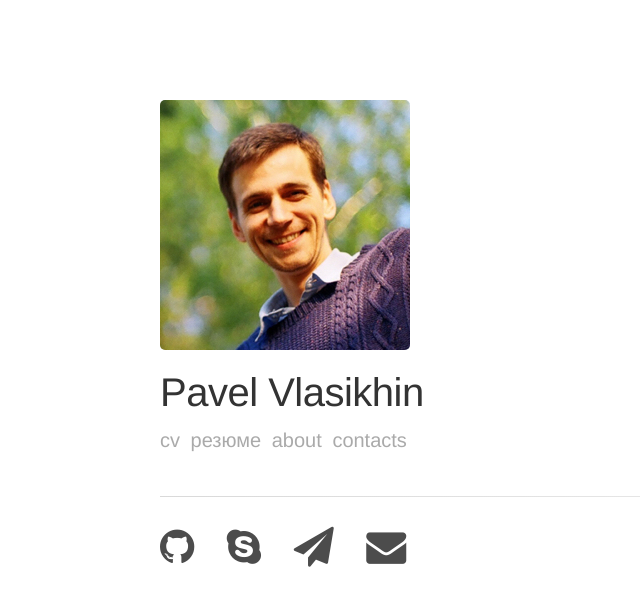
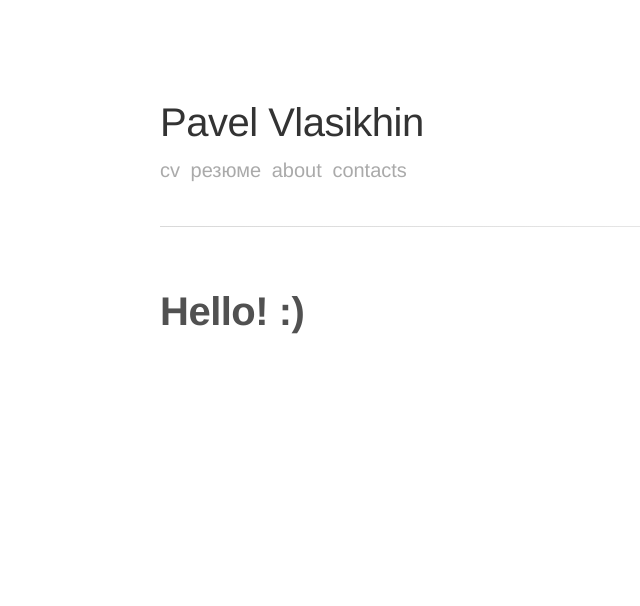
Before and after one commit to vlasikhin/vlasikhin.github.io, a Jekyll site: the page built from index.html, in a window 1280 px wide. Shown: the top 606 px of the page, without its empty margins (0-640 px from the left). Built offline with Jekyll 4.4.1, drawn with Linux system fonts in a browser that asks for light colours.

Commit message:
edit index and delete some files

```diff
--- a/index.html
+++ b/index.html
@@ -3,7 +3,6 @@ layout: default
 ---
 <header class="masthead">
   <h1 class="masthead-title">
-    <img class="profile", src="/images/profile.jpg">
     <a href="{{ site.baseurl }}/">{{ site.name }}</a>
   </h1>
   <nav class="masthead-nav">
@@ -14,38 +13,8 @@ layout: default
 </header>
 <div class="content page">
   <hr>
-  <div class="social-icons">
-    <ul>
-      {% if site.github_username %}
-        <li>
-          <a href="https://github.com/{{ site.github_username }}">
-            <i class="fa fa-github fa-2x"></i>
-          </a>
-        </li>
-      {% endif %}
-      {% if site.skype_username %}
-        <li>
-          <a href="skype:{{ site.skype_username }}?add">
-            <i class="fa fa-skype fa-2x"></i>
-          </a>
-        </li>
-      {% endif %}
-      {% if site.telegram_username %}
-        <li>
-          <a href="https://telegram.me/{{ site.telegram_username }}">
-            <i class="fa fa-paper-plane fa-2x"></i>
-          </a>
-        </li>
-      {% endif %}
-      {% if site.google_email %}
-        <li>
-          <a href="mailto:{{ site.google_email }}">
-            <i class="fa fa-envelope fa-2x"></i>
-          </a>
-        </li>
-      {% endif %}
-    </ul>
-  </div>
+  <br>
+  <h1>Hello! :)</h1>
 </div>
 <!-- <hr> -->
 <!-- <div class="content list">
```
Also changed, not shown: contacts.html (deleted, +0 -50 lines), 1 other file.
